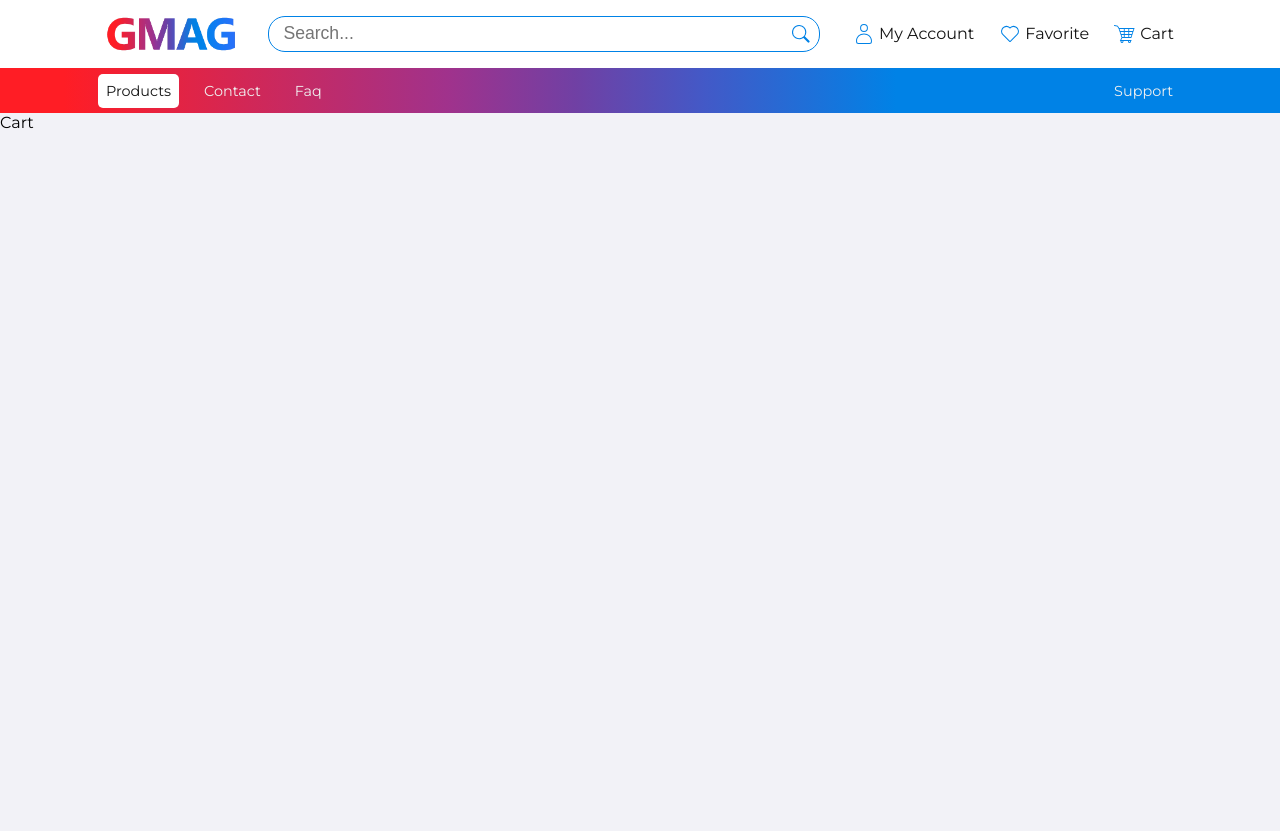
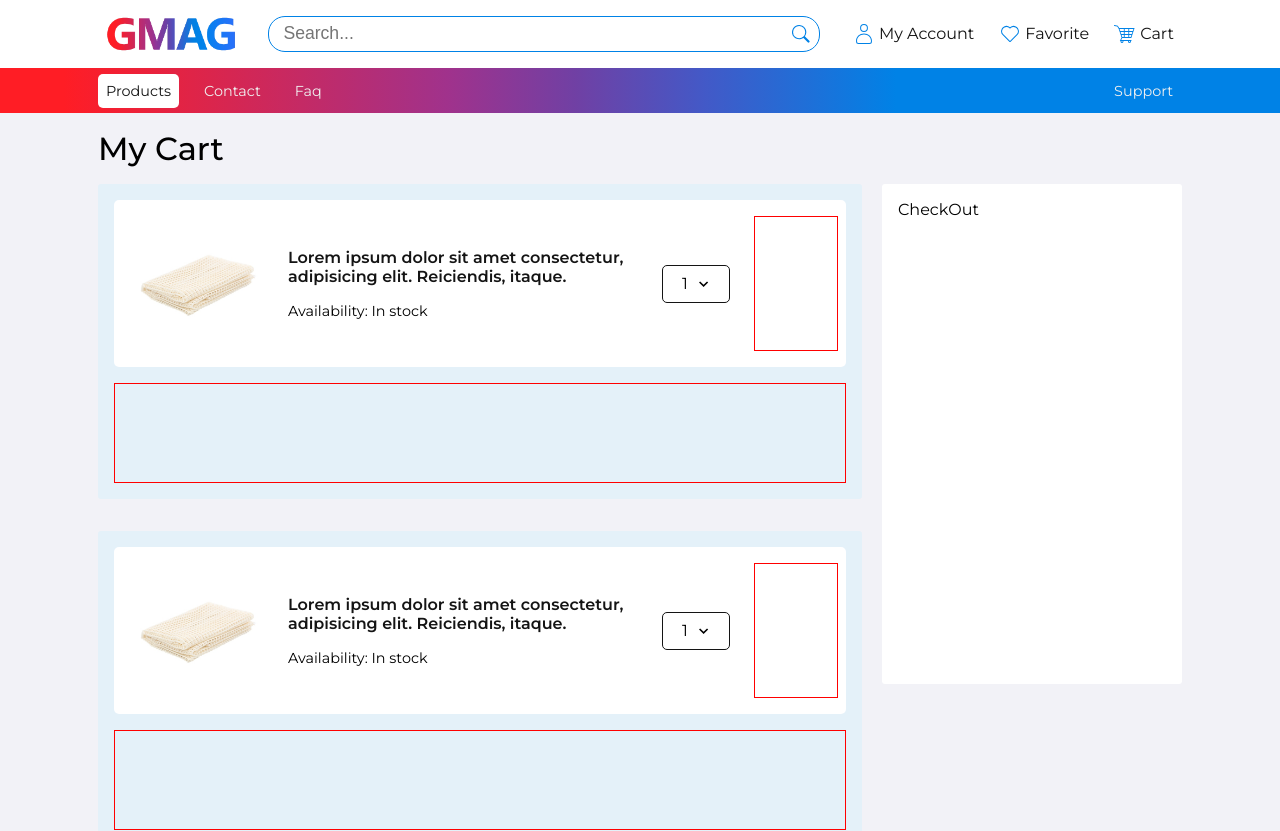
Before and after one commit to Aur71/eShop, a Next.js app: page /cart in a window 1280 px wide. Shown: the top 831 px of the page. Built offline with nearby package versions, Linux system fonts and the light colour scheme.

Commit message:
cart added

```diff
--- /dev/null
+++ b/components/cart/CheckOut.jsx
@@ -0,0 +1,7 @@
+import styles from '../../styles/cart/CheckOut.module.scss';
+
+const CheckOut = () => {
+  return <div className={styles.checkOut}>CheckOut</div>;
+};
+
+export default CheckOut;
--- /dev/null
+++ b/components/cart/Product.jsx
@@ -0,0 +1,77 @@
+import styles from '../../styles/cart/Product.module.scss';
+// HOOKS
+import { useState } from 'react';
+
+// TOOLS
+import Link from 'next/link';
+import Image from 'next/image';
+
+// MEDIA
+import { BiChevronDown } from 'react-icons/bi';
+import img from '../../public/temporary/temp.jpg';
+
+const Product = () => {
+  const [showOptions, setShowOptions] = useState(false);
+  const [quantity, setQuantity] = useState(1);
+
+  const handleQuantity = (e) => {
+    setShowOptions(false);
+    setQuantity(e.target.textContent);
+  };
+
+  console.log(quantity);
+
+  return (
+    <article className={styles.product}>
+      <div className={styles.info}>
+        <div className={styles.imgContainer}>
+          <Image src={img} alt='img' />
+        </div>
+
+        <div className={styles.titleContainer}>
+          <h2>
+            <Link href='#'>
+              Lorem ipsum dolor sit amet consectetur, adipisicing elit.
+              Reiciendis, itaque.
+            </Link>
+          </h2>
+
+          <p>Availability: In stock</p>
+        </div>
+
+        <div className={styles.quantityContainer}>
+          <div
+            className={`${styles.quantity} ${showOptions && styles.active}`}
+            onClick={() => setShowOptions(!showOptions)}
+          >
+            <span>{quantity}</span>
+            <BiChevronDown className={styles.icon} />
+
+            <div
+              className={`${styles.options} ${showOptions && styles.active}`}
+            >
+              <button onClick={handleQuantity}>1</button>
+              <button onClick={handleQuantity}>2</button>
+              <button onClick={handleQuantity}>3</button>
+              <button onClick={handleQuantity}>4</button>
+              <button onClick={handleQuantity}>5</button>
+              <button onClick={handleQuantity}>6</button>
+              <button onClick={handleQuantity}>7</button>
+              <button onClick={handleQuantity}>8</button>
+              <button onClick={handleQuantity}>9</button>
+              <button onClick={handleQuantity}>10</button>
+              <button onClick={handleQuantity}>11</button>
+              <button onClick={handleQuantity}>12</button>
+            </div>
+          </div>
+        </div>
+
+        <div className={styles.actionsContainer}></div>
+      </div>
+
+      <div className={styles.price}></div>
+    </article>
+  );
+};
+
+export default Product;
--- /dev/null
+++ b/components/cart/Products.jsx
@@ -0,0 +1,16 @@
+import styles from '../../styles/cart/Products.module.scss';
+
+// COMPONENTS
+import Product from './Product';
+
+const Products = () => {
+  return (
+    <div className={styles.products}>
+      <Product />
+      <Product />
+      <Product />
+    </div>
+  );
+};
+
+export default Products;
--- a/pages/cart.js
+++ b/pages/cart.js
@@ -1,5 +1,34 @@
+import styles from '../styles/cart/Cart.module.scss';
+
+// TOOLS
+import Link from 'next/link';
+
+// COMPONENTS
+import Products from '../components/cart/Products';
+import CheckOut from '../components/cart/CheckOut';
+
 const Cart = () => {
-  return <div>Cart</div>;
+  const cart = ['no empty'];
+
+  if (cart.length === 0) {
+    return (
+      <div className={styles.emptyCart}>
+        <h1>Your basket is empty :(</h1>
+
+        <Link href='/'>Return to the store</Link>
+      </div>
+    );
+  }
+
+  return (
+    <div className={styles.cart}>
+      <h1>My Cart</h1>
+      <div className={styles.center}>
+        <Products />
+        <CheckOut />
+      </div>
+    </div>
+  );
 };
 
 export default Cart;
--- /dev/null
+++ b/styles/cart/Cart.module.scss
@@ -0,0 +1,55 @@
+@import '../variables.scss';
+
+.emptyCart {
+  width: 100%;
+  height: 80vh;
+  display: flex;
+  flex-direction: column;
+  justify-content: center;
+  align-items: center;
+  gap: 1rem;
+
+  h1 {
+    font-size: clamp(1.3rem, 4vw, 2.5rem);
+    font-weight: 600;
+  }
+
+  a {
+    background-color: $acc-clr;
+    padding: 10px 15px;
+    color: $text-clr-white;
+    border-radius: 3px;
+  }
+}
+
+.cart {
+  width: 100%;
+  height: auto;
+  padding: 1rem 0;
+
+  h1 {
+    max-width: 1400px;
+    margin: 0 auto;
+    font-weight: 500;
+    padding: 0 0.5rem;
+
+    @media only screen and (max-width: 1450px) {
+      max-width: 1100px;
+    }
+  }
+
+  .center {
+    max-width: 1400px;
+    width: 100%;
+    margin: 0 auto;
+    padding: 1rem 0.5rem;
+
+    display: grid;
+    grid-template-columns: 1fr 300px;
+    gap: 20px;
+
+    @media only screen and (max-width: 1450px) {
+      max-width: 1100px;
+    }
+  }
+}
--- /dev/null
+++ b/styles/cart/CheckOut.module.scss
@@ -0,0 +1,9 @@
+@import '../variables.scss';
+
+.checkOut {
+  width: 100%;
+  height: 500px;
+  background-color: $white;
+  border-radius: 3px;
+  padding: 1rem;
+}
--- /dev/null
+++ b/styles/cart/Product.module.scss
@@ -0,0 +1,143 @@
+@import '../variables.scss';
+
+.product {
+  width: 100%;
+  padding: 1rem;
+  border-radius: 3px;
+  background-color: #e4f1f9;
+
+  display: grid;
+  grid-template-rows: auto 100px;
+  gap: 1rem;
+
+  .info {
+    width: 100%;
+    height: 100%;
+    background-color: $white;
+    border-radius: 5px;
+    padding: 1rem 0.5rem;
+
+    display: grid;
+    grid-template-columns: 150px 350px 1fr 1fr;
+    gap: 1rem;
+
+    .imgContainer {
+      width: 100%;
+      height: 100%;
+      display: flex;
+      justify-content: center;
+      align-items: center;
+
+      img {
+        width: 90%;
+        height: 90%;
+        object-fit: contain;
+      }
+    }
+
+    .titleContainer {
+      width: 100%;
+      height: 100%;
+      display: flex;
+      flex-direction: column;
+      justify-content: center;
+      gap: 1rem;
+
+      h2 {
+        font-size: 1rem;
+
+        a {
+          color: $text-clr-black;
+          font-weight: 600;
+
+          &:hover {
+            text-decoration: underline;
+          }
+        }
+      }
+
+      p {
+        font-size: 0.9rem;
+      }
+    }
+
+    .quantityContainer {
+      width: 100%;
+      height: 100%;
+      display: flex;
+      justify-content: center;
+      align-items: center;
+      cursor: pointer;
+
+      .quantity {
+        display: flex;
+        align-items: center;
+        gap: 0.2rem;
+        border: 1px solid $text-clr-black;
+        padding: 0.5rem 1rem;
+        border-radius: 5px;
+        position: relative;
+
+        &.active {
+          border-bottom-left-radius: 0;
+          border-bottom-right-radius: 0;
+        }
+
+        span {
+          padding: 0 0.2rem;
+        }
+
+        .icon {
+          font-size: 1.2rem;
+        }
+      }
+
+      .options {
+        position: absolute;
+        left: -1px;
+        top: calc(100% - 1px);
+        width: calc(100% + 2px);
+        height: 103px;
+        border: 1px solid $text-clr-black;
+        background-color: $white;
+        border-top: none;
+        overflow: hidden;
+        display: flex;
+        flex-direction: column;
+        align-items: center;
+        overflow-y: auto;
+        border-bottom-left-radius: 3px;
+        border-bottom-right-radius: 3px;
+        display: none;
+
+        &.active {
+          display: block;
+        }
+
+        button {
+          width: 100%;
+          justify-content: center;
+          align-items: center;
+          padding: 0.2rem;
+
+          &:hover {
+            background-color: rgb(211, 211, 211);
+          }
+        }
+      }
+    }
+
+    .actionsContainer {
+      width: 100%;
+      height: 100%;
+
+      border: 1px solid red;
+    }
+  }
+
+  .price {
+    width: 100%;
+    height: 100%;
+    border: 1px solid red;
+  }
+}
--- /dev/null
+++ b/styles/cart/Products.module.scss
@@ -0,0 +1,10 @@
+@import '../variables.scss';
+
+.products {
+  width: 100%;
+  height: auto;
+
+  display: flex;
+  flex-direction: column;
+  gap: 2rem;
+}
```
